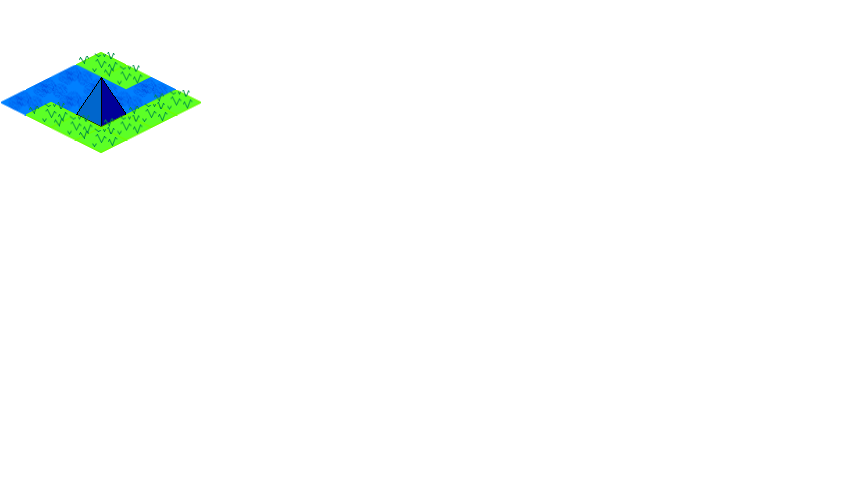
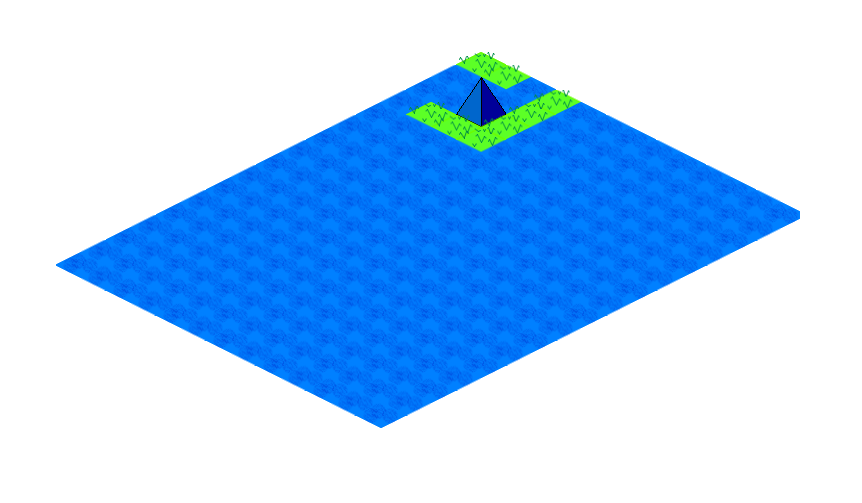
Before and after one commit to eperezcosano/Isometric, a website: page public/index.html in a window 1280 px wide. Shown: the whole page, without its empty margins (0-862 px from the left). Drawn offline with nearby package versions, Linux system fonts and the light colour scheme.

Commit message:
changed size

```diff
--- a/public/index.html
+++ b/public/index.html
@@ -6,7 +6,7 @@
   	<title>Isometric</title>
   </head>
   <body>
-    <canvas id="main" width="800" height="800"></canvas>
+    <canvas id="main" width="800" height="500"></canvas>
     <script src="/socket.io/socket.io.js"></script>
     <script src="/main.js"></script>
   </body>
--- a/public/main.js
+++ b/public/main.js
@@ -7,10 +7,19 @@
 
   // Two Dimensional Array storing our isometric map layout. Each number represents a tile.
   var map = [
-    [1,0,0,0],
-    [1,0,0,1],
-    [0,0,1,1],
-    [1,1,1,1]
+    [1,0,0,0,0,0,0,0,0,0,0,0,0,0,0,0,0],
+    [1,0,0,1,0,0,0,0,0,0,0,0,0,0,0,0,0],
+    [0,0,1,1,0,0,0,0,0,0,0,0,0,0,0,0,0],
+    [1,1,1,1,0,0,0,0,0,0,0,0,0,0,0,0,0],
+    [0,0,0,0,0,0,0,0,0,0,0,0,0,0,0,0,0],
+    [0,0,0,0,0,0,0,0,0,0,0,0,0,0,0,0,0],
+    [0,0,0,0,0,0,0,0,0,0,0,0,0,0,0,0,0],
+    [0,0,0,0,0,0,0,0,0,0,0,0,0,0,0,0,0],
+    [0,0,0,0,0,0,0,0,0,0,0,0,0,0,0,0,0],
+    [0,0,0,0,0,0,0,0,0,0,0,0,0,0,0,0,0],
+    [0,0,0,0,0,0,0,0,0,0,0,0,0,0,0,0,0],
+    [0,0,0,0,0,0,0,0,0,0,0,0,0,0,0,0,0],
+    [0,0,0,0,0,0,0,0,0,0,0,0,0,0,0,0,0],
   ];
 
   var tileGraphics = [];
@@ -19,11 +28,13 @@
   var playerY = 2;
 
   function loadImg() {
-
     // Images to be loaded and used.
     // Tutorial Note: As water is loaded first it will be represented by a 0 on the map and land will be a 1.
-    var tileGraphicsToLoad = ["/images/water.png","/images/land.png", "/images/ralph.png"],
-    tileGraphicsLoaded = 0;
+    var tileGraphicsToLoad = [
+      "/images/water.png",
+      "/images/land.png",
+      "/images/ralph.png"];
+    var tileGraphicsLoaded = 0;
 
     for (var i = 0; i < tileGraphicsToLoad.length; i++) {
       tileGraphics[i] = new Image();
@@ -36,7 +47,6 @@
         }
       }
     }
-
   }
 
 
@@ -50,7 +60,7 @@
     var tileW = 52;
 
     // mapX and mapY are offsets to make sure we can position the map as we want.
-    var mapX = 76;
+    var mapX = 76*6;
     var mapY = 52;
 
     var drawTile;
```
